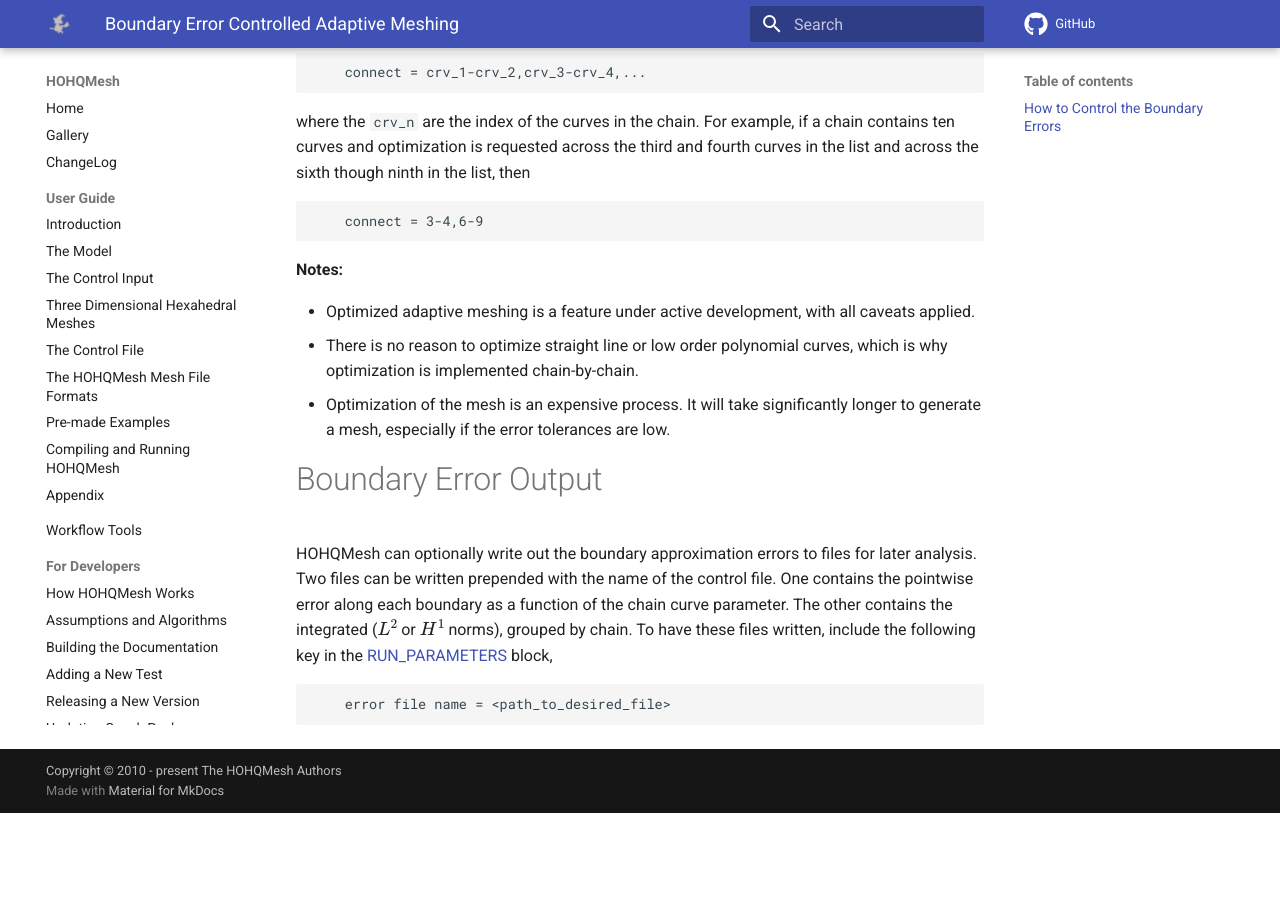
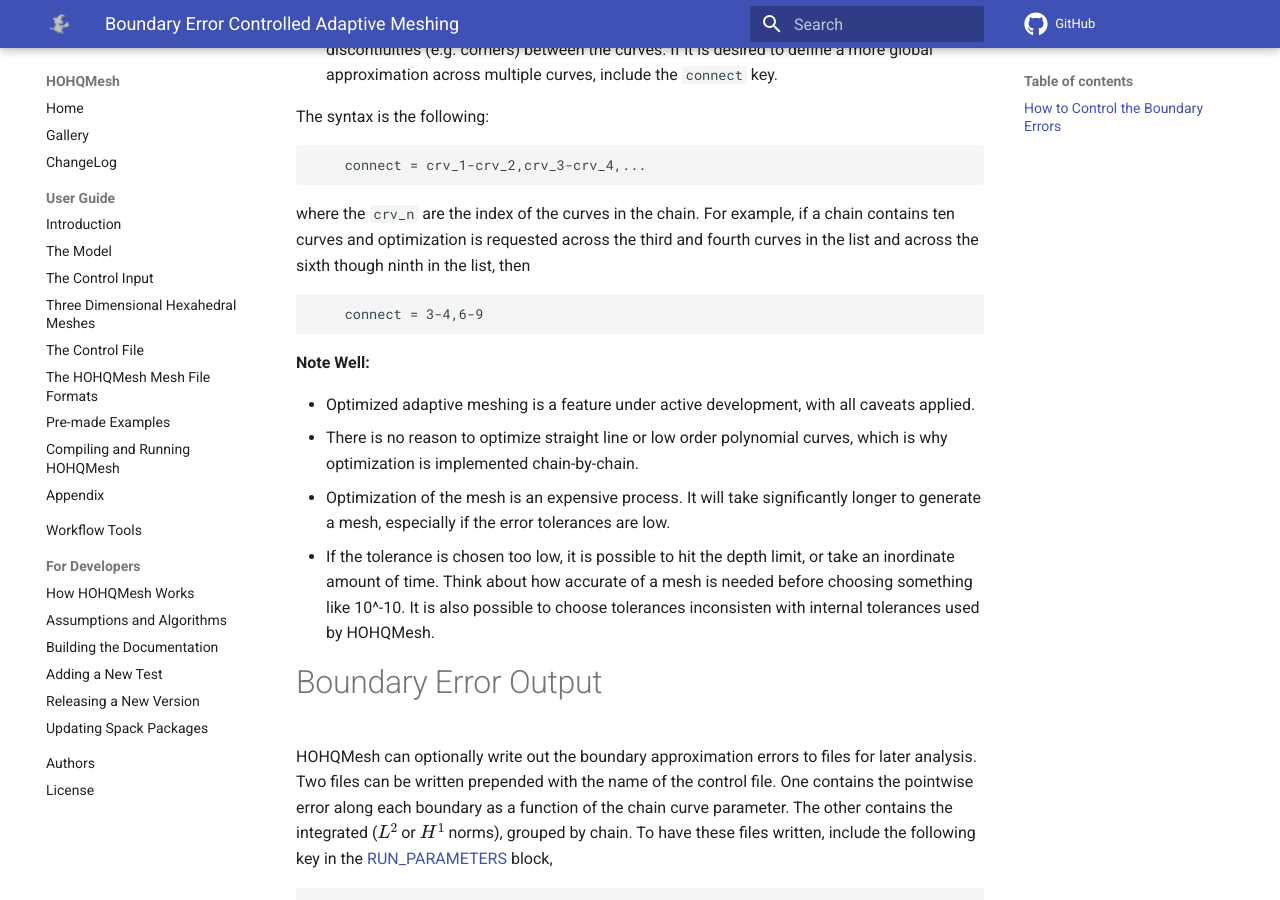
Before and after one commit to trixi-framework/HOHQMesh, an MkDocs documentation site: the page built from Documentation/docs/Error-Controlled-Adaptive-Meshing.md, in a window 1280 px wide and 900 px high, scrolled down 1263 px. Built offline with MkDocs 1.6.1 and Material for MkDocs 9.7.7, drawn with Linux system fonts in a browser that asks for light colours; comment, search, counter and statistics services are not loaded; before the commit the page ends 2076 px from its top, so only the background shows below that; some of the changed text lies outside the part shown.

Commit message:
Update Error-Controlled-Adaptive-Meshing.md

```diff
--- a/Documentation/docs/Error-Controlled-Adaptive-Meshing.md
+++ b/Documentation/docs/Error-Controlled-Adaptive-Meshing.md
@@ -1,4 +1,7 @@
 # Boundary Error Controlled Adaptive Meshing
+
+> THE ERROR CONTROLLED ADAPTIVE MESHING IS A NEW ADDITION TO HOHQMESH, AND IS STILL UNDER DEVELOPMENT. IT SHOULD BE USED ONLY WITH SOME UNDERSTANDING OF HOW IT WORKS, AND THE ASSUMPTIONS INVOLVED.
+
 HOHQMesh automatically sizes elements according to a number of criteria, including the local radius of curvature of the boundary curves, the distance between curves, and user defined refinement regions.
 
 It now can also adaptively mesh a model to provide optimal boundary approximations to the model curves with user specified smoothness to within a user defined tolerance. Adaptively meshing the model can lead to more efficient meshes with fewer elements and larger element sizes than the default, in addition to ensuring that the boundary approximations written out to the mesh file are accurate to within a desired tolerance. A description of the mathematics behind the optimal curve approximations, how it works, and its limitations can be found in the developer documentation, [here](TODO).
@@ -33,11 +36,12 @@
 
 		connect = 3-4,6-9
 
-**Notes:**
+**Note Well:**
 
 * Optimized adaptive meshing is a feature under active development, with all caveats applied.
 * There is no reason to optimize straight line or low order polynomial curves, which is why optimization is implemented chain-by-chain.
 * Optimization of the mesh is an expensive process. It will take significantly longer to generate a mesh, especially if the error tolerances are low.
+* If the tolerance is chosen too low, it is possible to hit the depth limit, or take an inordinate amount of time. Think about how accurate of a mesh is needed before choosing something like 10^-10. It is also possible to choose tolerances inconsisten with internal tolerances used by HOHQMesh.
 
 # Boundary Error Output
 HOHQMesh can optionally write out the boundary approximation errors to files for later analysis. Two files can be written prepended with the name of the control file. One contains the pointwise error along each boundary as a function of the chain curve parameter. The other contains the integrated ($L^2$ or $H^1$ norms), grouped by chain. To have these files written, include the following key in the [RUN_PARAMETERS](the-control-input.md#RunParameters) block,
```
